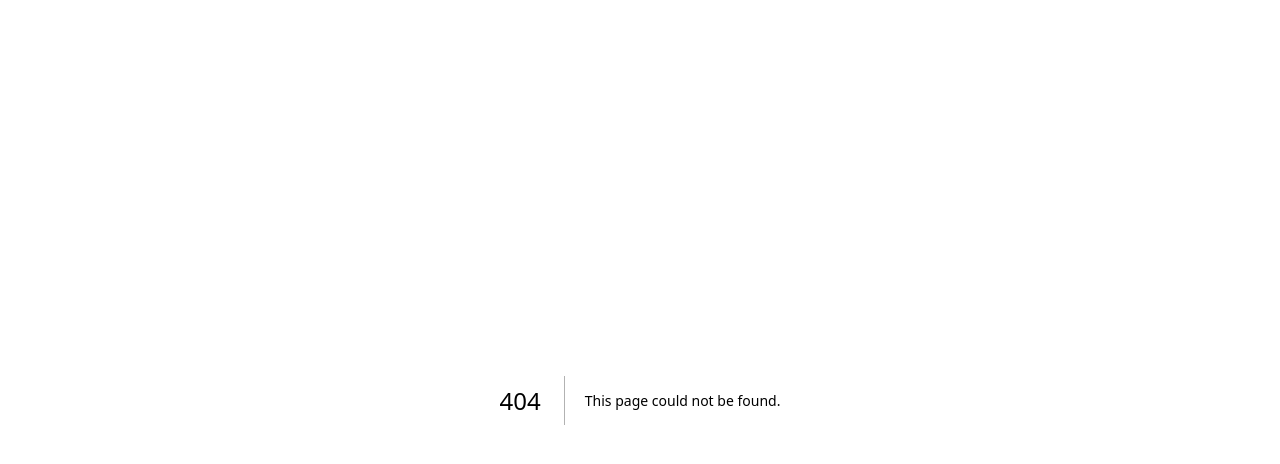
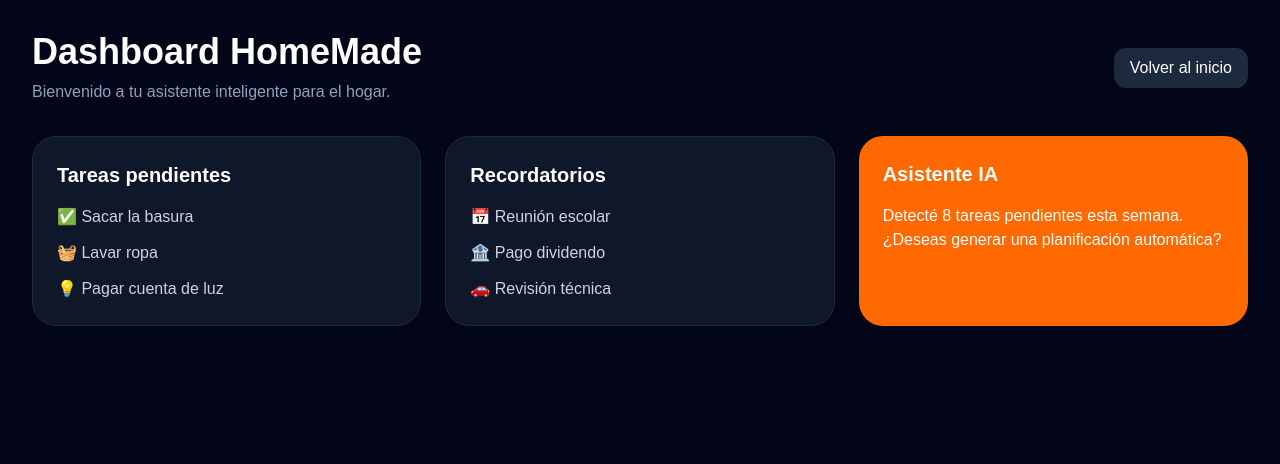
Before and after one commit to aappdesarollogit-max/homemAId, a Next.js app: page /dashboard in a window 1280 px wide. Before the commit this address had no page. Shown: the top 464 px of the page. Built offline with nearby package versions, Linux system fonts and the light colour scheme.

Commit message:
link buttons al login

```diff
--- /dev/null
+++ b/app/dashboard/page.tsx
@@ -0,0 +1,68 @@
+import Link from "next/link";
+
+export default function DashboardPage() {
+  return (
+    <main className="min-h-screen bg-slate-950 text-white p-8">
+      <div className="max-w-7xl mx-auto">
+
+        <div className="flex items-center justify-between mb-8">
+          <div>
+            <h1 className="text-4xl font-bold">
+              Dashboard HomeMade
+            </h1>
+
+            <p className="text-slate-400 mt-2">
+              Bienvenido a tu asistente inteligente para el hogar.
+            </p>
+          </div>
+
+          <Link
+            href="/"
+            className="bg-slate-800 hover:bg-slate-700 px-4 py-2 rounded-xl"
+          >
+            Volver al inicio
+          </Link>
+        </div>
+
+        <div className="grid gap-6 md:grid-cols-3">
+
+          <div className="bg-slate-900 rounded-3xl p-6 border border-slate-800">
+            <h2 className="text-xl font-semibold mb-4">
+              Tareas pendientes
+            </h2>
+
+            <ul className="space-y-3 text-slate-300">
+              <li>✅ Sacar la basura</li>
+              <li>🧺 Lavar ropa</li>
+              <li>💡 Pagar cuenta de luz</li>
+            </ul>
+          </div>
+
+          <div className="bg-slate-900 rounded-3xl p-6 border border-slate-800">
+            <h2 className="text-xl font-semibold mb-4">
+              Recordatorios
+            </h2>
+
+            <ul className="space-y-3 text-slate-300">
+              <li>📅 Reunión escolar</li>
+              <li>🏦 Pago dividendo</li>
+              <li>🚗 Revisión técnica</li>
+            </ul>
+          </div>
+
+          <div className="bg-orange-500 rounded-3xl p-6">
+            <h2 className="text-xl font-semibold mb-4">
+              Asistente IA
+            </h2>
+
+            <p>
+              Detecté 8 tareas pendientes esta semana.
+              ¿Deseas generar una planificación automática?
+            </p>
+          </div>
+
+        </div>
+      </div>
+    </main>
+  );
+}
--- /dev/null
+++ b/app/login/page.tsx
@@ -0,0 +1,42 @@
+import Link from "next/link";
+
+export default function LoginPage() {
+  return (
+    <main className="min-h-screen bg-slate-950 text-white flex items-center justify-center px-6">
+      <div className="bg-slate-900 p-10 rounded-3xl border border-slate-800 w-full max-w-md">
+        <Link href="/" className="text-sm text-orange-400 hover:text-orange-300">
+          ← Volver al inicio
+        </Link>
+
+        <h1 className="text-3xl font-bold mt-6 mb-6">
+          Iniciar sesión
+        </h1>
+
+        <input
+          type="email"
+          placeholder="Correo electrónico"
+          className="w-full mb-4 p-3 rounded-xl bg-slate-800 border border-slate-700"
+        />
+
+        <input
+          type="password"
+          placeholder="Contraseña"
+          className="w-full mb-6 p-3 rounded-xl bg-slate-800 border border-slate-700"
+        />
+
+<Link
+  href="/dashboard"
+  className="block w-full bg-orange-500 py-3 rounded-xl font-semibold text-center">
+  Ingresar
+         </Link>
+
+        <p className="text-sm text-slate-400 mt-6 text-center">
+          ¿No tienes cuenta?{" "}
+          <Link href="/registro" className="text-orange-400 hover:text-orange-300">
+            Regístrate
+          </Link>
+        </p>
+      </div>
+    </main>
+  );
+}
--- a/app/page.tsx
+++ b/app/page.tsx
@@ -1,3 +1,4 @@
+import Navbar from "../components/Navbar";
 import Hero from "../components/Hero";
 import Features from "../components/Features";
 import HowItWorks from "../components/HowItWorks";
@@ -5,11 +6,15 @@ import DashboardPreview from "../components/DashboardPreview";
 
 export default function Home() {
   return (
-    <main className="min-h-screen bg-slate-950 text-white flex flex-col items-center justify-center px-6 py-12">
-      <Hero />
-      <Features />
-      <HowItWorks/>
-      <DashboardPreview />
+    <main className="min-h-screen bg-slate-950 text-white">
+      <Navbar />
+
+      <div className="flex flex-col items-center px-6 py-12">
+        <Hero />
+        <Features />
+        <HowItWorks />
+        <DashboardPreview />
+      </div>
     </main>
   );
 }
--- /dev/null
+++ b/app/registro/page.tsx
@@ -0,0 +1,27 @@
+export default function LoginPage() {
+  return (
+    <main className="min-h-screen bg-slate-950 text-white flex items-center justify-center">
+      <div className="bg-slate-900 p-10 rounded-3xl border border-slate-800 w-full max-w-md">
+        <h1 className="text-3xl font-bold mb-6">
+          Iniciar sesión
+        </h1>
+
+        <input
+          type="email"
+          placeholder="Correo electrónico"
+          className="w-full mb-4 p-3 rounded-xl bg-slate-800 border border-slate-700"
+        />
+
+        <input
+          type="password"
+          placeholder="Contraseña"
+          className="w-full mb-6 p-3 rounded-xl bg-slate-800 border border-slate-700"
+        />
+
+        <button className="w-full bg-orange-500 py-3 rounded-xl font-semibold">
+          Ingresar
+        </button>
+      </div>
+    </main>
+  );
+}
--- a/components/Hero.tsx
+++ b/components/Hero.tsx
@@ -18,7 +18,7 @@ export default function Hero() {
         </p>
 
         <div className="flex flex-col sm:flex-row gap-4">
-          <PrimaryButton text="Comenzar" />
+          <PrimaryButton text="Comenzar" href="/registro" />
 
           <button className="border border-slate-700 hover:border-orange-400 text-white font-semibold px-6 py-3 rounded-xl transition">
             Ver funciones
--- /dev/null
+++ b/components/Navbar.tsx
@@ -0,0 +1,40 @@
+import Link from "next/link";
+
+export default function Navbar() {
+  return (
+    <header className="w-full border-b border-slate-800 bg-slate-950/90 backdrop-blur">
+      <nav className="max-w-6xl mx-auto flex items-center justify-between px-6 py-4">
+        <Link href="/" className="flex items-center gap-2">
+          <div className="w-9 h-9 rounded-xl bg-orange-500 flex items-center justify-center font-bold">
+            H
+          </div>
+
+          <span className="font-bold text-xl">
+            HomeMade IA
+          </span>
+        </Link>
+
+        <div className="hidden md:flex items-center gap-8 text-sm text-slate-300">
+          <a href="#funciones" className="hover:text-orange-400 transition">
+            Funciones
+          </a>
+
+          <a href="#como-funciona" className="hover:text-orange-400 transition">
+            Cómo funciona
+          </a>
+
+          <a href="#panel" className="hover:text-orange-400 transition">
+            Panel
+          </a>
+        </div>
+
+        <Link
+          href="/login"
+          className="bg-orange-500 hover:bg-orange-600 text-white font-semibold px-5 py-2 rounded-xl transition"
+        >
+          Iniciar
+        </Link>
+      </nav>
+    </header>
+  );
+}
--- a/components/PrimaryButton.tsx
+++ b/components/PrimaryButton.tsx
@@ -1,11 +1,17 @@
+import Link from "next/link";
+
 type PrimaryButtonProps = {
   text: string;
+  href?: string;
 };
 
-export default function PrimaryButton({ text }: PrimaryButtonProps) {
+export default function PrimaryButton({ text, href = "/registro" }: PrimaryButtonProps) {
   return (
-    <button className="bg-orange-500 hover:bg-orange-600 text-white font-semibold px-6 py-3 rounded-xl transition">
+    <Link
+      href={href}
+      className="bg-orange-500 hover:bg-orange-600 text-white font-semibold px-6 py-3 rounded-xl transition text-center"
+    >
       {text}
-    </button>
+    </Link>
   );
 }
```
